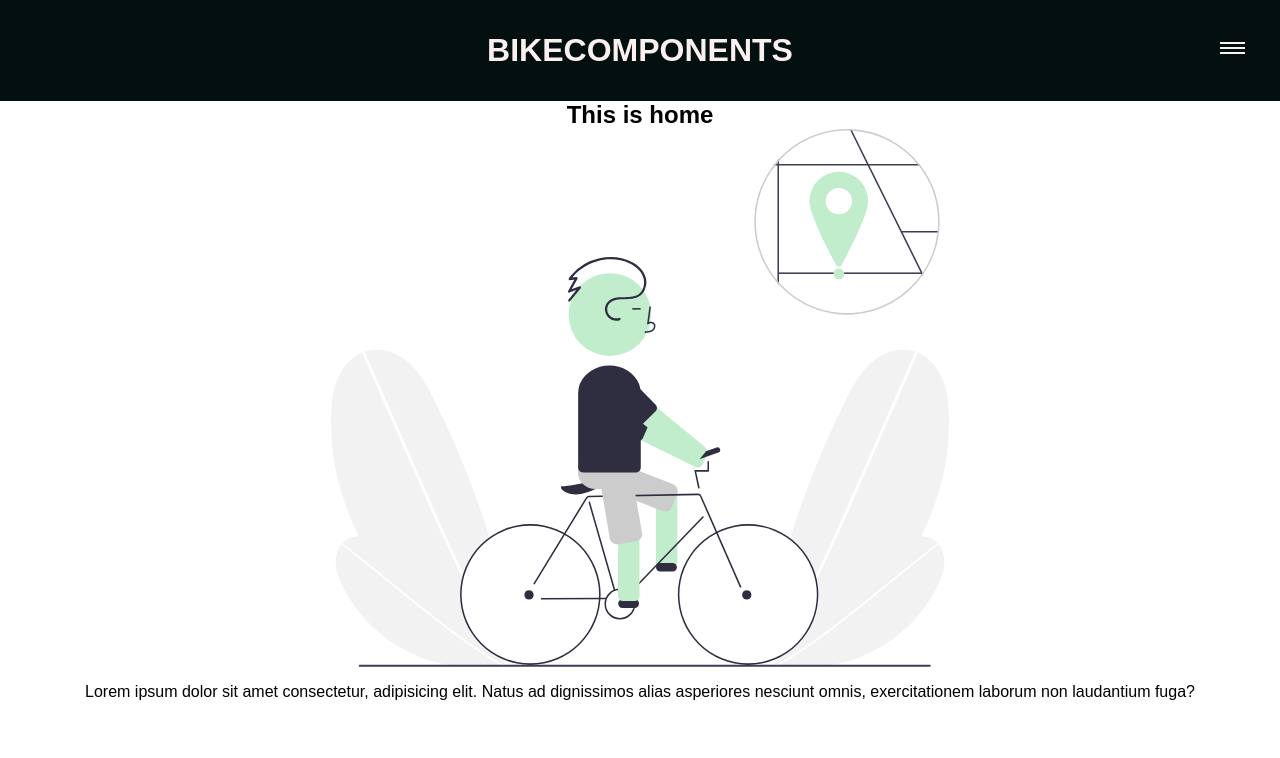
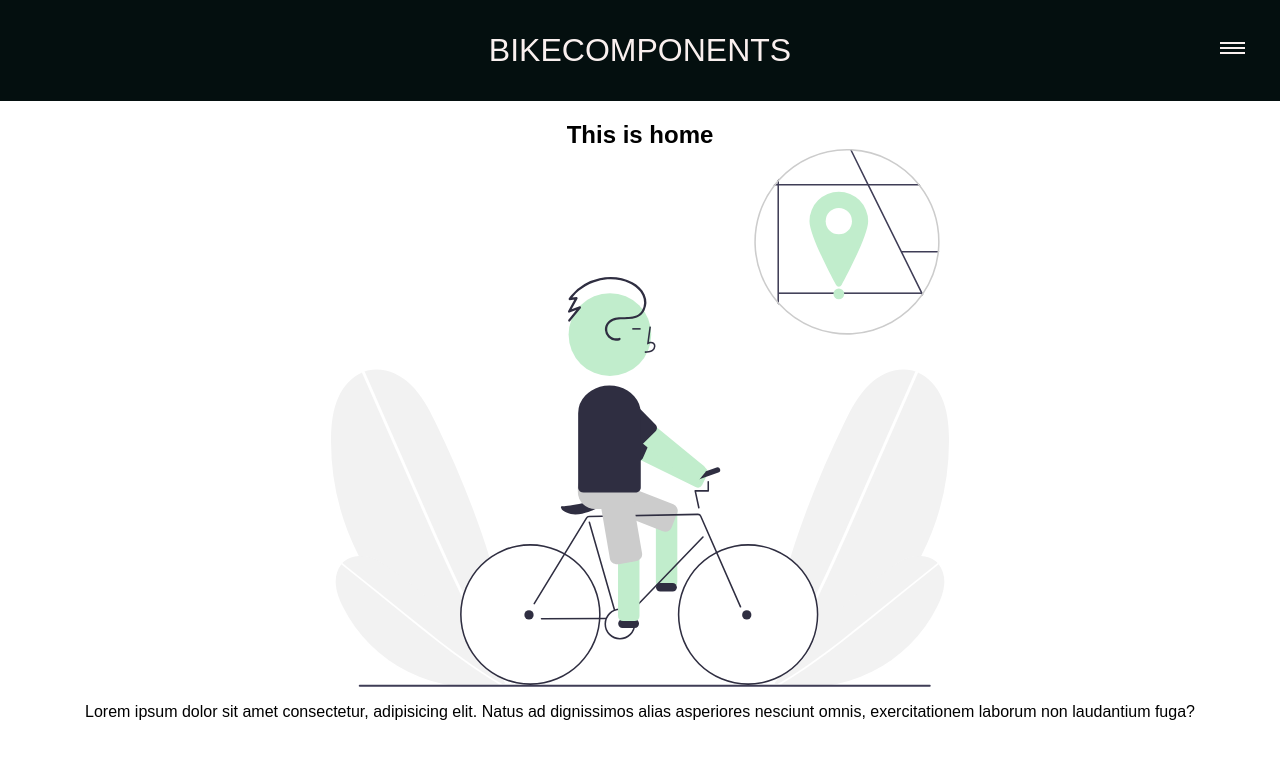
Before and after one commit to miriamhaenle/poc-bike-components, a React (Create React App) app: page / in a window 1280 px wide. Shown: the top 758 px of the page. Built offline with nearby package versions, Linux system fonts and the light colour scheme.

Commit message:
Create burger menu component

```diff
--- a/package.json
+++ b/package.json
@@ -6,10 +6,12 @@
     "@testing-library/jest-dom": "^5.11.5",
     "@testing-library/react": "^11.1.1",
     "@testing-library/user-event": "^12.1.10",
+    "prop-types": "^15.7.2",
     "react": "^17.0.1",
     "react-dom": "^17.0.1",
     "react-router-dom": "^5.2.0",
     "react-scripts": "4.0.0",
+    "react-spring": "^8.0.27",
     "styled-components": "^5.2.1",
     "web-vitals": "^0.2.4"
   },
--- /dev/null
+++ b/src/components/BurgerMenu.js
@@ -0,0 +1,39 @@
+import styled from 'styled-components/macro'
+
+export default function BurgerMenu({ clicked }) {
+  return (
+    <Menu>
+      <span></span>
+      <span></span>
+      <span></span>
+    </Menu>
+  )
+}
+
+const Menu = styled.div`
+  height: 35px;
+  position: fixed;
+  right: 35px;
+  top: 37px;
+  width: 25px;
+
+  span {
+    background: var(--white);
+    display: block;
+    height: 2px;
+    opacity: ${(props) => (props.clicked ? '0' : '1')};
+    position: absolute;
+    top: 10px;
+    width: 100%;
+  }
+
+  span:first-child {
+    opacity: ${(props) => (props.clicked ? '0' : '1')};
+    top: 5px;
+  }
+
+  span:last-child {
+    opacity: ${(props) => (props.clicked ? '0' : '1')};
+    top: 15px;
+  }
+`
--- a/src/components/Header.js
+++ b/src/components/Header.js
@@ -1,6 +1,7 @@
 import { useState } from 'react'
 import styled from 'styled-components/macro'
 import Navigation from './Navigation'
+import BurgerMenu from './BurgerMenu'
 
 export default function Header() {
   const [clicked, setClicked] = useState(false)
@@ -9,15 +10,7 @@ export default function Header() {
     <HeaderWrapper>
       <h1>BIKECOMPONENTS</h1>
       <nav onClick={() => setClicked(!clicked)}>
-        {clicked ? (
-          <Navigation active={clicked} />
-        ) : (
-          <BurgerMenu>
-            <span></span>
-            <span></span>
-            <span></span>
-          </BurgerMenu>
-        )}
+        {clicked ? <Navigation /> : <BurgerMenu clicked={clicked} />}
       </nav>
     </HeaderWrapper>
   )
@@ -26,32 +19,14 @@ export default function Header() {
 const HeaderWrapper = styled.header`
   background: var(--black);
   color: var(--white);
+  margin-bottom: 20px;
   padding: 2rem;
   text-align: center;
   text-transform: uppercase;
-`
+  transition: 0.5s;
+  transition-delay: 0.5s;
 
-const BurgerMenu = styled.div`
-  height: 35px;
-  position: fixed;
-  right: 35px;
-  top: 37px;
-  width: 25px;
-
-  span {
-    position: absolute;
-    width: 100%;
-    background: var(--white);
-    height: 2px;
-    display: block;
-    top: 10px;
-  }
-
-  span:first-child {
-    top: 5px;
-  }
-
-  span:last-child {
-    top: 15px;
+  h1 {
+    font-weight: 100;
   }
 `
--- a/src/components/Navigation.js
+++ b/src/components/Navigation.js
@@ -1,7 +1,7 @@
 import styled from 'styled-components/macro'
 import { NavLink } from 'react-router-dom'
 
-export default function Navigation({ active }) {
+export default function Navigation() {
   return (
     <NavWrapper>
       <span>X</span>
```
Also changed, not shown: 1 other file (tests, documents, lock files or other folders).
